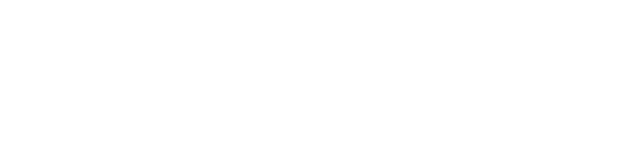
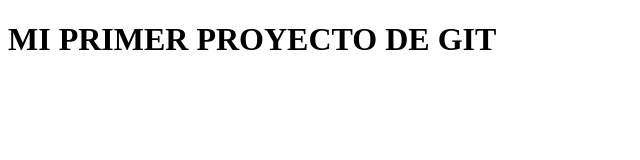
Before and after one commit to Daniel050503/PROYECTO_EMPRESA, a plain HTML site: page index.html in a window 1280 px wide. Shown: the whole page, without its empty margins (0-640 px from the left). Drawn offline with Linux system fonts and the light colour scheme.

Commit message:
Etiqueta h1 con título

```diff
--- a/index.html
+++ b/index.html
@@ -4,6 +4,7 @@
 		<meta charset="UTF-8">
 			<title>Introducción a GIT</title>
 	</head>
+	<h1>MI PRIMER PROYECTO DE GIT</h1>
 	<body>
 	</body>
 </html>
```
